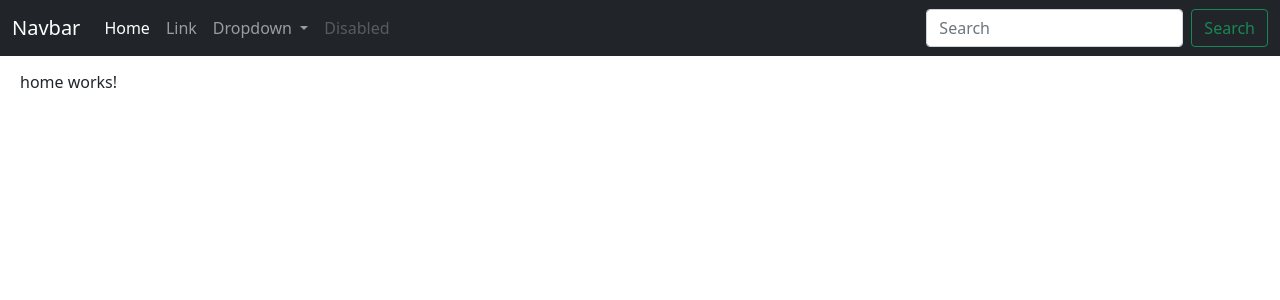
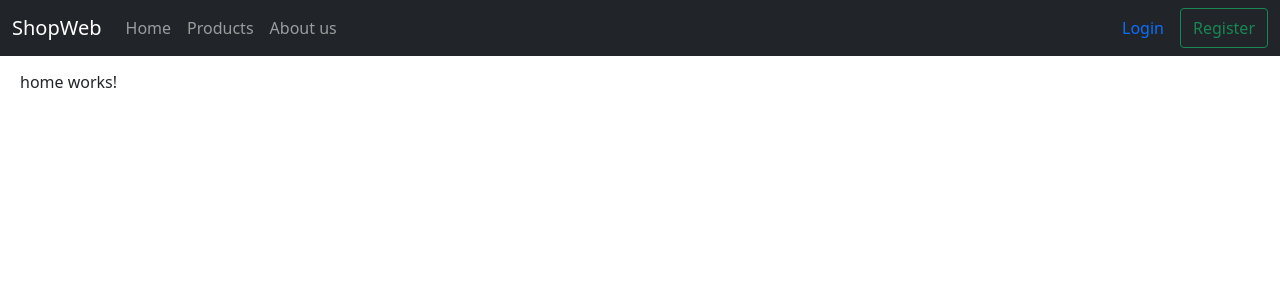
Before and after one commit to WTFBOOMMMM/ShopWEB, an Angular app: page /home in a window 1280 px wide. Shown: the top 300 px of the page. Built offline with nearby package versions, Linux system fonts and the light colour scheme.

Commit message:
Edit navbar Fixes #4 add some details

```diff
--- a/src/app/pages/nav/nav.component.html
+++ b/src/app/pages/nav/nav.component.html
@@ -1,38 +1,25 @@
 <nav class="navbar navbar-expand-sm navbar-dark bg-dark fixed-top mb-5">
     <div class="container-fluid">
-        <a class="navbar-brand" href="#">Navbar</a>
+        <a class="navbar-brand" href="#">ShopWeb</a>
         <button class="navbar-toggler" type="button" data-bs-toggle="collapse" data-bs-target="#navbarSupportedContent" aria-controls="navbarSupportedContent" aria-expanded="false" aria-label="Toggle navigation">
         <span class="navbar-toggler-icon"></span>
       </button>
         <div class="collapse navbar-collapse" id="navbarSupportedContent">
             <ul class="navbar-nav me-auto mb-2 mb-lg-0">
                 <li class="nav-item">
-                    <a class="nav-link active" aria-current="page" href="#">Home</a>
+                    <a class="nav-link" aria-current="page" href="#">Home</a>
                 </li>
                 <li class="nav-item">
-                    <a class="nav-link" href="#">Link</a>
-                </li>
-                <li class="nav-item dropdown">
-                    <a class="nav-link dropdown-toggle" href="#" id="navbarDropdown" role="button" data-bs-toggle="dropdown" aria-expanded="false">
-              Dropdown
-            </a>
-                    <ul class="dropdown-menu" aria-labelledby="navbarDropdown">
-                        <li><a class="dropdown-item" href="#">Action</a></li>
-                        <li><a class="dropdown-item" href="#">Another action</a></li>
-                        <li>
-                            <hr class="dropdown-divider">
-                        </li>
-                        <li><a class="dropdown-item" href="#">Something else here</a></li>
-                    </ul>
+                    <a class="nav-link" href="#">Products</a>
                 </li>
                 <li class="nav-item">
-                    <a class="nav-link disabled" href="#" tabindex="-1" aria-disabled="true">Disabled</a>
+                    <a class="nav-link" href="#">About us</a>
                 </li>
             </ul>
-            <form class="d-flex">
-                <input class="form-control me-2" type="search" placeholder="Search" aria-label="Search">
-                <button class="btn btn-outline-success" type="submit">Search</button>
-            </form>
+            <div class="d-flex">
+                <div class="nav-link" routerLink="">Login</div>
+                <button class="btn btn-outline-success" type="submit">Register</button>
+            </div>
         </div>
     </div>
 </nav>
```
